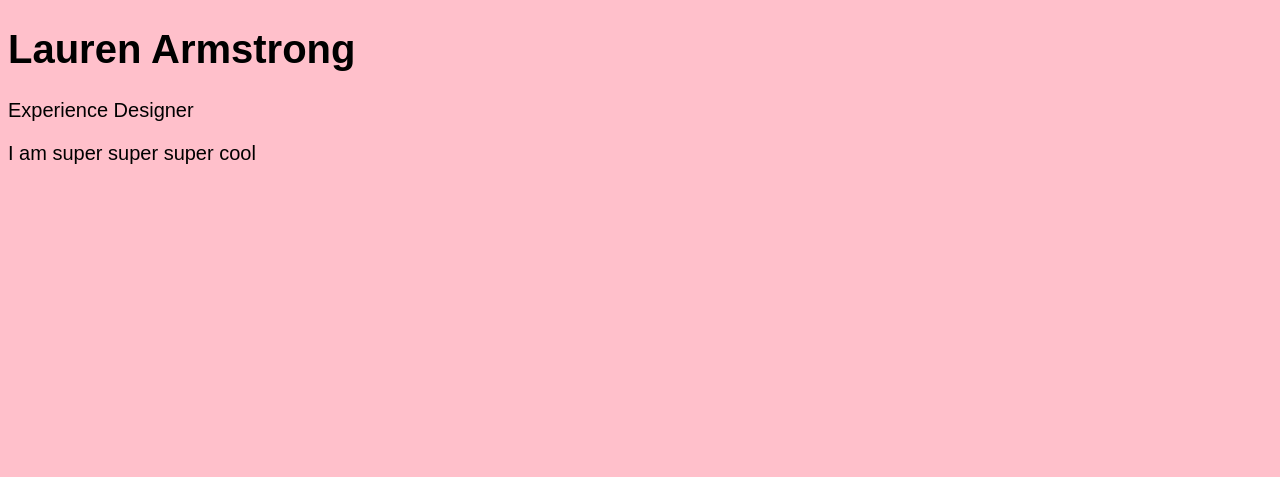
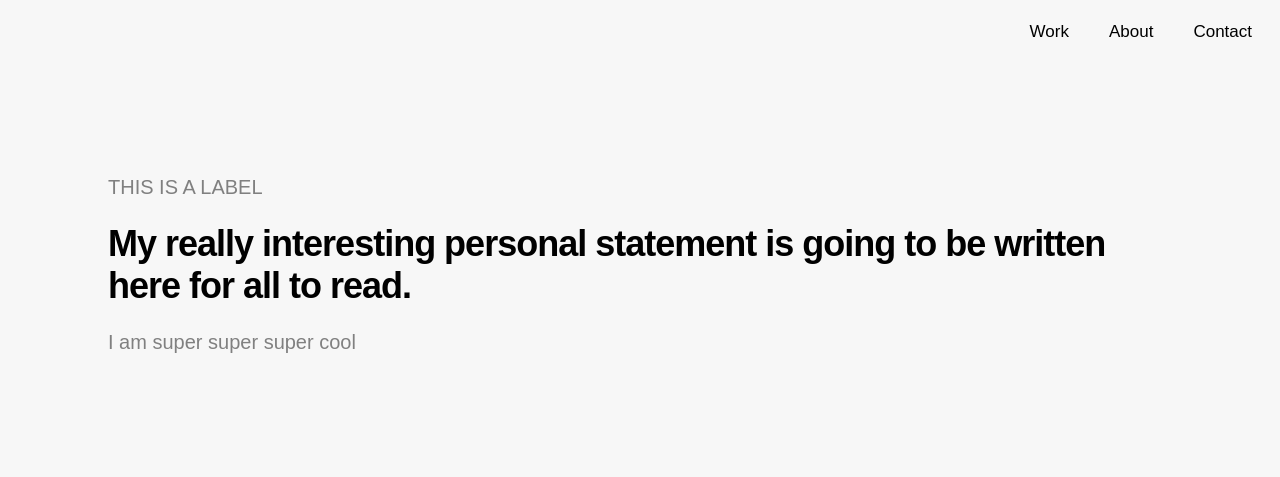
Before and after one commit to laurenarmstrong/portfolio, a plain HTML site: page index.html in a window 1280 px wide. Drawn offline with Linux system fonts and the light colour scheme.

Commit message:
Added Karla as the Google font and some more links.

```diff
--- a/index.html
+++ b/index.html
@@ -8,11 +8,22 @@
 
 <body>
 
-  <h1>Lauren Armstrong</h1>
+  <div class="topnav" id="myTopnav">
+    <a href="#contact">Contact</a>
+    <a href="#about">About</a>
+    <a href="#work">Work</a>
+  </div>
 
-  <p>Experience Designer</p>
+  <div class="personalstatement" id="personalStatement">
 
-  <p>I am super super super cool</p>
+    <p>THIS IS A LABEL</p>
+
+    <h1>My really interesting personal statement is going to be written here for all to read.</h1>
+
+    <!--<h1>I create user experiences that are built to age well over time. I solve problems with industry know-how and hard work.</h1>-->
+
+    <p>I am super super super cool</p>
+  </div>
 
 </body>
 </html>
--- a/stylesheet.css
+++ b/stylesheet.css
@@ -1,15 +1,56 @@
+
+
 body {
-    background-color: pink;
+    background-color: #F7F7F7;
 }
 
 h1 {
     color: black;
-    font-family: sans-serif;
-    font-size: 40px;
+    font-family: 'Karla', sans-serif;
+    font-size: 36px;
+    font-weight: 2000;
+    letter-spacing: -1px;
 }
 
 p {
-    color: black;
-    font-family: sans-serif;
+    color: grey;
+    font-family: 'Karla', sans-serif;
     font-size: 20px;
 }
+
+/* Add a black background color to the top navigation */
+.topnav {
+    overflow: hidden;
+}
+
+/* Style the links inside the navigation bar */
+.topnav a {
+    float: right;
+    display: block;
+    font-family: 'Karla', sans-serif;
+    color: black;
+    text-align: left;
+    padding: 14px 20px;
+    text-decoration: none;
+    font-size: 17px;
+}
+
+/* Change the color of links on hover */
+.topnav a:hover {
+    color: pink;
+}
+
+/* Add a color to the active/current link */
+.topnav a:active {
+    color: black;
+}
+
+/*.topnav a:visited {
+    color: grey;
+}*/
+
+.personalstatement {
+    float: left;
+    display: block;
+    padding: 100px;
+}
```
